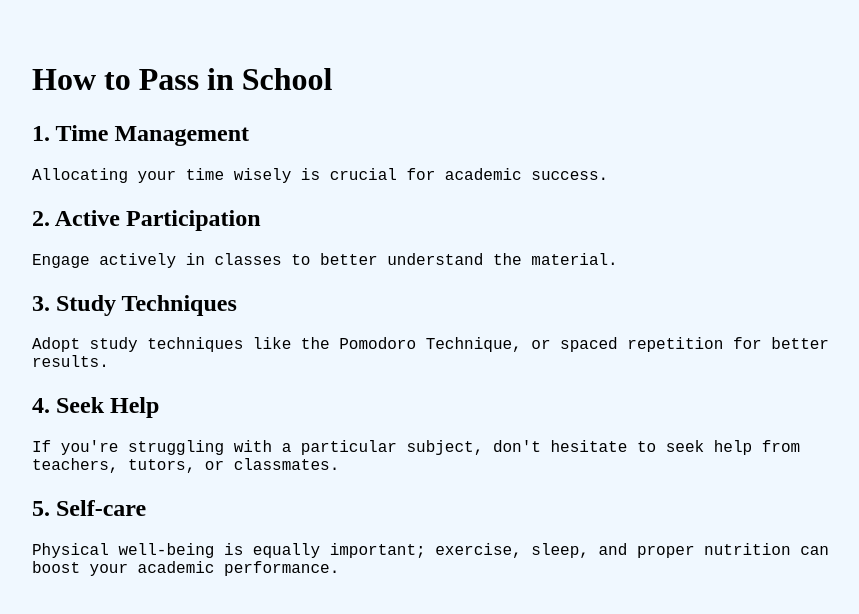
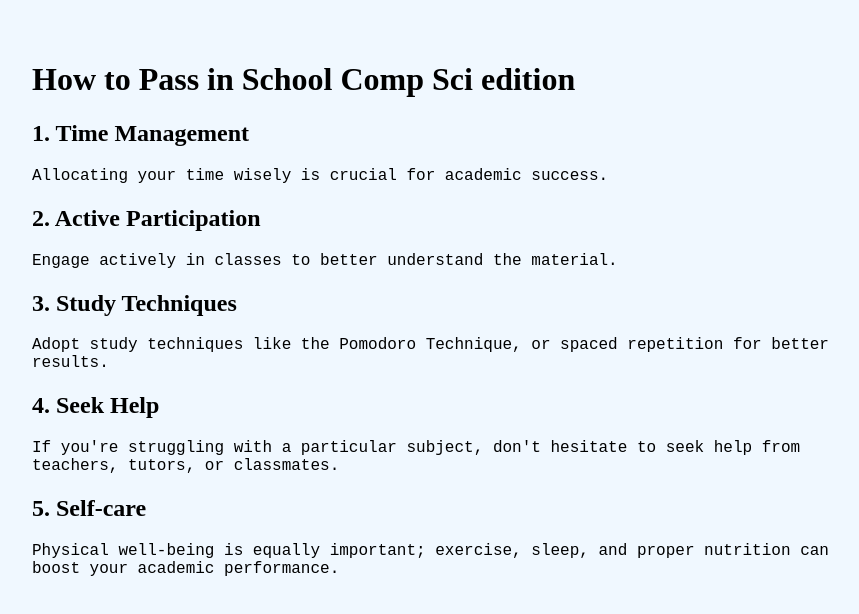
Before and after one commit to rari20/rari20.github.io, a plain HTML site: page index.html in a window 1280 px wide. Shown: the whole page, without its empty margins (208-1067 px from the left). Drawn offline with Linux system fonts and the light colour scheme.

Commit message:
WEBSITE 2

```diff
--- a/index.html
+++ b/index.html
@@ -22,7 +22,7 @@
 </head>
 <body>
     <div class="container">
-        <h1>How to Pass in School</h1>
+        <h1>How to Pass in School Comp Sci edition</h1>
 
         <h2>1. Time Management</h2>
         <p>Allocating your time wisely is crucial for academic success.</p>
```
